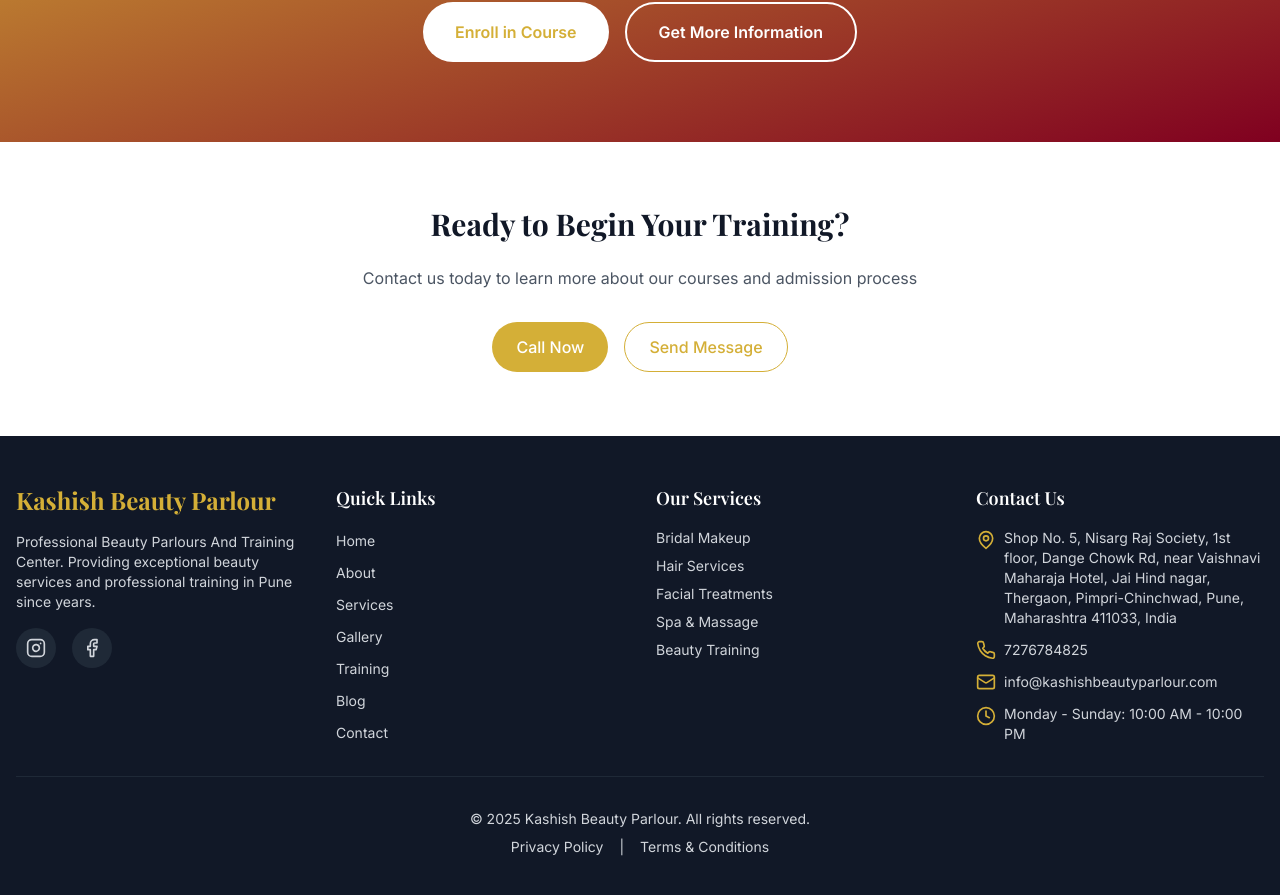
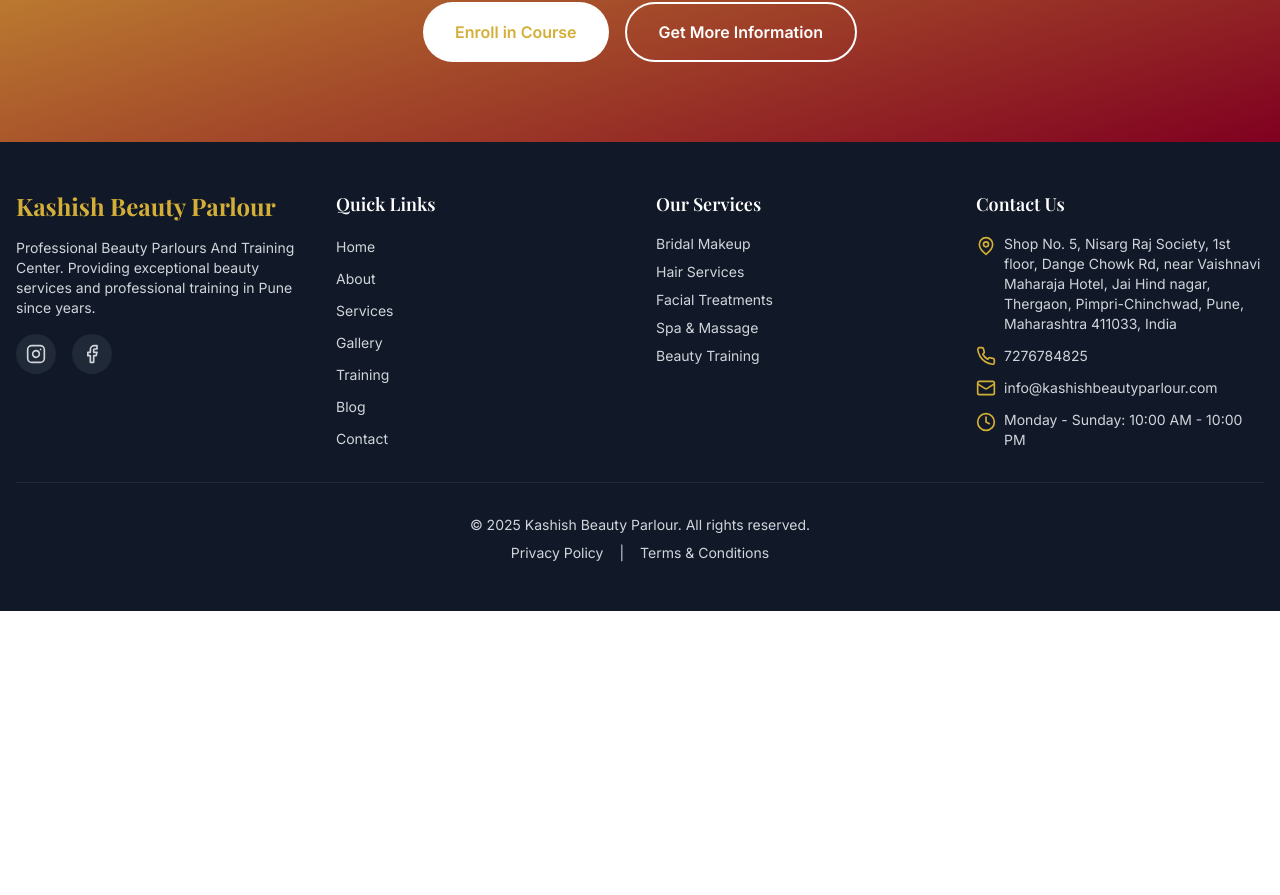
Before and after one commit to mangeshraut712/kashishbeautyparlour, a Next.js app: page /training in a window 1280 px wide. Shown: the part 4003-4898 px from the top of the page. After the commit the page ends 4614 px from the top, so only its background shows below. Built offline with nearby package versions, Linux system fonts and the light colour scheme; a web font is replaced by a local one.

Commit message:
Removed Contact Info section from training page that contained 'Ready to Begin Your Training?', call now, and send message buttons

```diff
--- a/app/training/page.tsx
+++ b/app/training/page.tsx
@@ -279,31 +279,7 @@ export default function TrainingPage() {
         </div>
       </section>
 
-      {/* Contact Info */}
-      <section className="py-16 bg-white">
-        <div className="container mx-auto px-4 text-center">
-          <h2 className="text-3xl font-heading font-bold text-gray-900 mb-6">
-            Ready to Begin Your Training?
-          </h2>
-          <p className="text-gray-600 mb-8">
-            Contact us today to learn more about our courses and admission process
-          </p>
-          <div className="flex flex-col sm:flex-row gap-4 justify-center">
-            <a
-              href="tel:+919876543210"
-              className="inline-flex items-center justify-center px-6 py-3 bg-primary text-white rounded-full font-medium hover:bg-primary/90 transition"
-            >
-              Call Now
-            </a>
-            <Link
-              href="/contact"
-              className="inline-flex items-center justify-center px-6 py-3 border border-primary text-primary hover:bg-primary hover:text-white rounded-full font-medium transition"
-            >
-              Send Message
-            </Link>
-          </div>
-        </div>
-      </section>
+
     </div>
   )
 }
```
